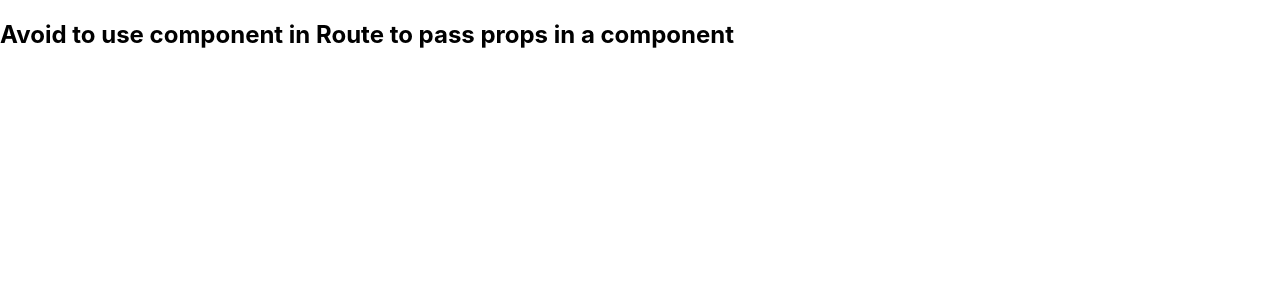
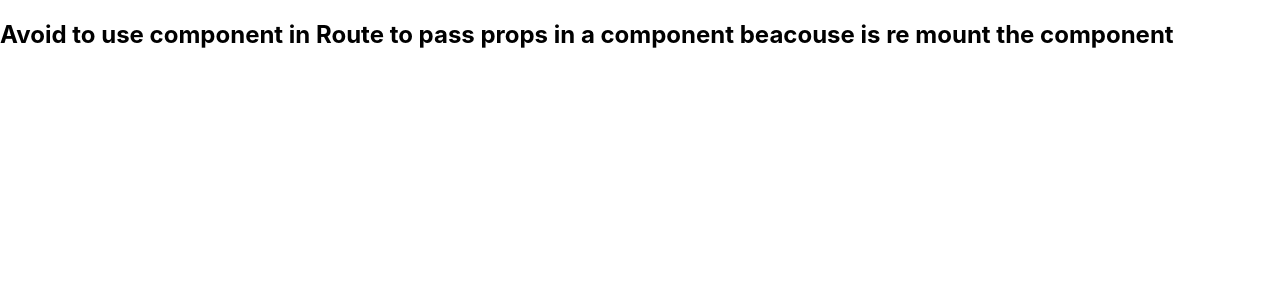
Before and after one commit to dyangua/react-router-playground, a React (Create React App) app: page / in a window 1280 px wide. Shown: the top 300 px of the page. Built offline with nearby package versions, Linux system fonts and the light colour scheme.

Commit message:
pass props

```diff
--- a/src/App.js
+++ b/src/App.js
@@ -8,8 +8,10 @@ class App extends Component {
   render() {
     return (
       <div>
-        <h2>Avoid to use component in Route to pass props in a component</h2>
-
+        <h2>
+          Avoid to use component in Route to pass props in a component beacouse
+          is re mount the component
+        </h2>
         <pre>
           {routes.map(({ path, component, MyComponent, Initialdata }) => (
             <Route
```
